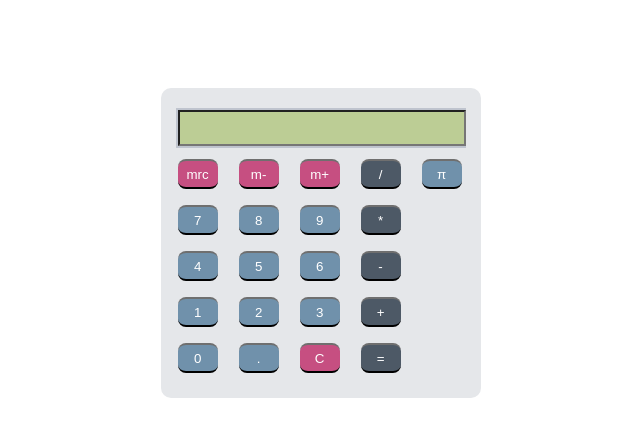
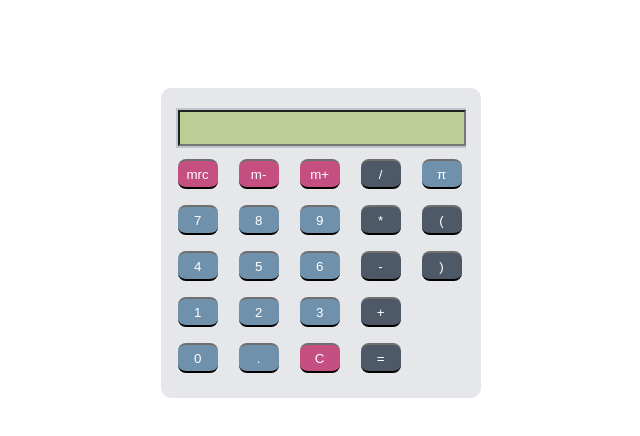
Before and after one commit to julia-nykim/Calculator, a plain HTML site: page index.html in a window 1280 px wide. Shown: the whole page, without its empty margins (353-993 px from the left). Drawn offline with Linux system fonts and the light colour scheme.

Commit message:
Added parenthesis buttons

```diff
--- a/index.html
+++ b/index.html
@@ -29,12 +29,14 @@
 					<input type="button" class="button number" value="8" onclick="v('8')">
 					<input type="button" class="button number" value="9" onclick="v('9')">
 					<input type="button" class="button operator" value="*" onclick="v('*')">
+					<input type="button" class="button operator" value="(" onclick="v('(')">
 				</p>
 				<p>
 					<input type="button" class="button number" value="4" onclick="v('4')">
 					<input type="button" class="button number" value="5" onclick="v('5')">
 					<input type="button" class="button number" value="6" onclick="v('6')">
 					<input type="button" class="button operator" value="-" onclick="v('-')">
+					<input type="button" class="button operator" value=")" onclick="v(')')">
 				</p>
 				<p>
 					<input type="button" class="button number" value="1" onclick="v('1')">
```
